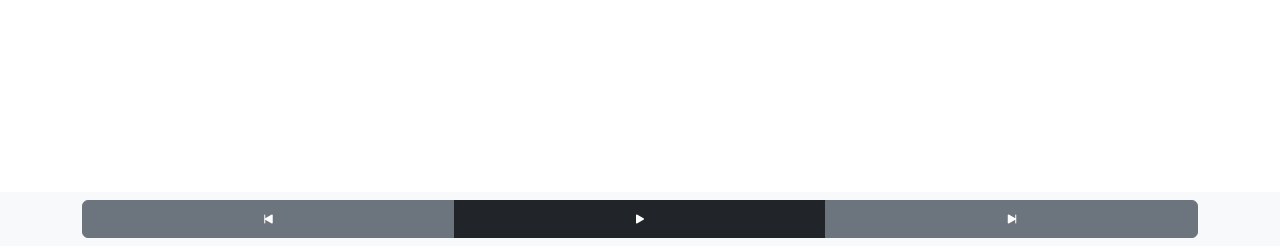
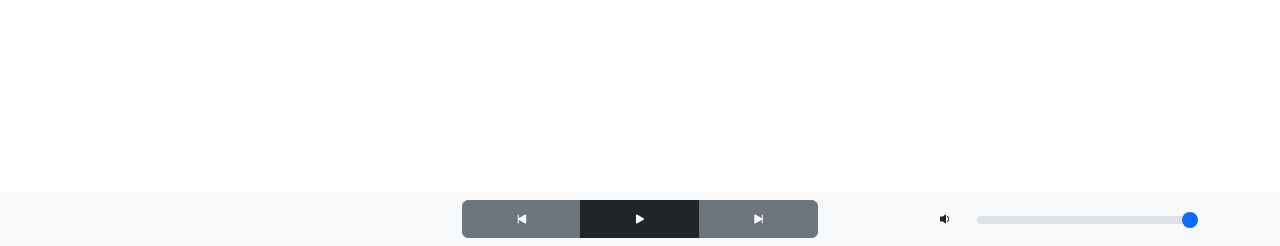
Before and after one commit to joyfuI/dj_dj_pump_this_party, a Flask app: page / in a window 1280 px wide. Shown: the part 554-800 px from the top of the page. Run offline with Flask 2, Linux system fonts and the light colour scheme; some libraries are stand-ins or nearby versions.

Commit message:
볼륨 조절 기능 추가

```diff
--- a/static/home.js
+++ b/static/home.js
@@ -1,7 +1,14 @@
 'use strict';
 
 class HomeController extends Stimulus.Controller {
-  static targets = ['url', 'playlist', 'playButton', 'search', 'result'];
+  static targets = [
+    'url',
+    'playlist',
+    'playButton',
+    'volume',
+    'search',
+    'result',
+  ];
   static values = { refreshInterval: Number };
 
   connect() {
@@ -10,6 +17,12 @@ class HomeController extends Stimulus.Controller {
     //   name = prompt('이름을 입력해주세요. (플레이리스트 구별용)');
     //   localStorage.setItem('name', name);
     // }
+
+    this.volumeTooltip = new bootstrap.Tooltip(this.volumeTarget, {
+      placement: 'top',
+      title: () => this.volumeTarget.value,
+      animation: false,
+    });
 
     this.visibilitychangeEventListener = this.handleVisibilitychange.bind(this);
     if (this.hasRefreshIntervalValue) {
@@ -52,7 +65,9 @@ class HomeController extends Stimulus.Controller {
   }
 
   async getPlayer() {
-    const { playlist, isPlaying, current } = await requestGet('/api/player');
+    const { playlist, isPlaying, current, volume } = await requestGet(
+      '/api/player'
+    );
     const html = playlist.map(
       (item) => `<div class="card ${
         item.id === current ? `border-${isPlaying ? 'primary' : 'warning'}` : ''
@@ -99,6 +114,7 @@ class HomeController extends Stimulus.Controller {
     this.playButtonTarget.className = isPlaying
       ? 'bi bi-stop-fill'
       : 'bi bi-play-fill';
+    this.volumeTarget.value = volume;
   }
 
   async postItem(e) {
@@ -131,6 +147,12 @@ class HomeController extends Stimulus.Controller {
     const { cmd } = currentTarget.dataset;
     await requestPut(`/api/player/${cmd}`);
     this.getPlayer();
+  }
+
+  async putVolume({ currentTarget }) {
+    const volume = parseInt(currentTarget.value, 10);
+    await requestPut('/api/player/volume', { volume });
+    this.volumeTooltip.setContent({ '.tooltip-inner': volume.toString() });
   }
 
   async getSearch(e) {
--- a/templates/home.jinja
+++ b/templates/home.jinja
@@ -5,11 +5,8 @@
     <nav class="navbar navbar-expand fixed-top bg-light">
         <div class="container">
             <form class="flex-fill row" data-action="submit->home#postItem">
-                <div class="col-auto">
-                    <label for="url" class="col-form-label">유튜브 주소</label>
-                </div>
-                <div class="col">
-                    <div class="input-group">
+                <label class="col-auto col-form-label" for="url">유튜브 주소</label>
+                <div class="col input-group">
                     <span class="input-group-text">
                         <i class="bi bi-youtube"></i>
                     </span>
@@ -18,7 +15,6 @@
                     <button class="btn btn-primary" type="submit">
                         <i class="bi bi-plus"></i>
                     </button>
-                    </div>
                 </div>
             </form>
 
@@ -34,16 +30,35 @@
 
     <nav class="navbar fixed-bottom bg-light">
         <div class="container">
+            <div class="row justify-content-around flex-fill">
+                <div class="col-4"></div>
+                <div class="col-4 d-flex">
                     <div class="btn-group flex-fill" role="group">
-                <button class="btn btn-secondary" type="button" data-action="click->home#putCommand" data-cmd="prev">
+                        <button class="btn btn-secondary" type="button" data-action="click->home#putCommand"
+                            data-cmd="prev">
                             <i class="bi bi-skip-start-fill"></i>
                         </button>
                         <button class="btn btn-dark" type="button" data-action="click->home#putCommand" data-cmd="play">
                             <i class="bi bi-play-fill" data-home-target="playButton"></i>
                         </button>
-                <button class="btn btn-secondary" type="button" data-action="click->home#putCommand" data-cmd="next">
+                        <button class="btn btn-secondary" type="button" data-action="click->home#putCommand"
+                            data-cmd="next">
                             <i class="bi bi-skip-end-fill"></i>
                         </button>
+                    </div>
+                </div>
+                <div class="col-3 ms-auto">
+                    <div class="row">
+                        <label class="col-auto col-form-label" for="volume">
+                            <i class="bi bi-volume-down-fill"></i>
+                        </label>
+                        <div class="col align-self-center">
+                            <input id="volume" name="volume" class="form-range align-middle" type="range" value="100"
+                                min="0" max="100" step="1" data-home-target="volume" data-action="input->home#putVolume"
+                                data-bs-toggle="tooltip">
+                        </div>
+                    </div>
+                </div>
             </div>
         </div>
     </nav>
```
Also changed, not shown: controllers/api.py (+8 -0 lines), lib/player.py (+11 -10 lines). Lines whose indentation alone changed are shown as unchanged.
